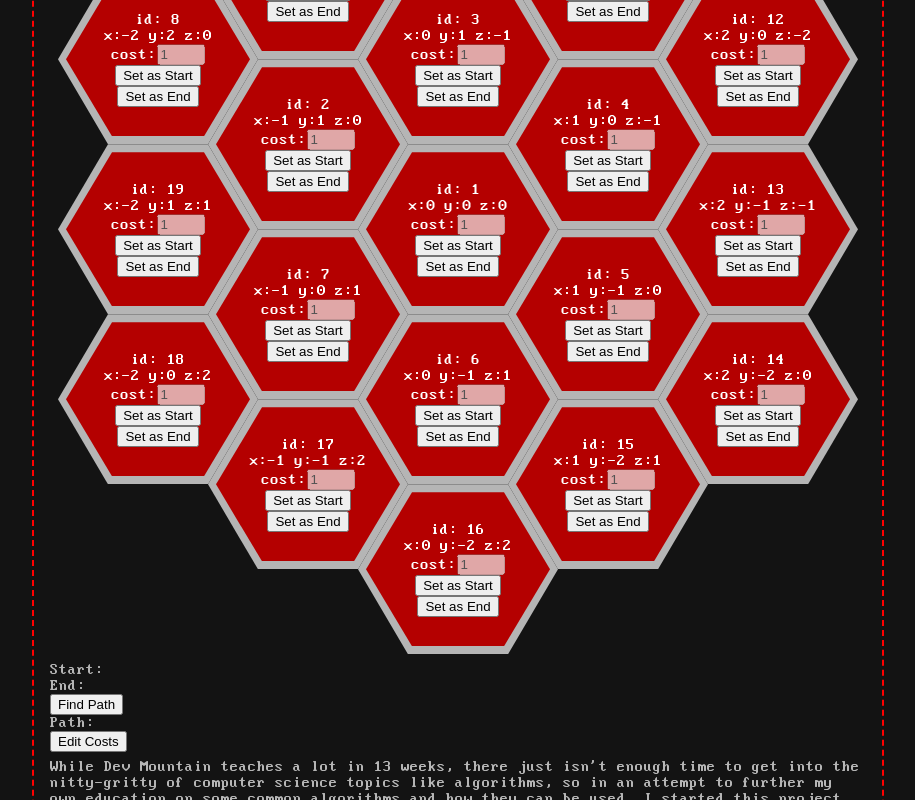
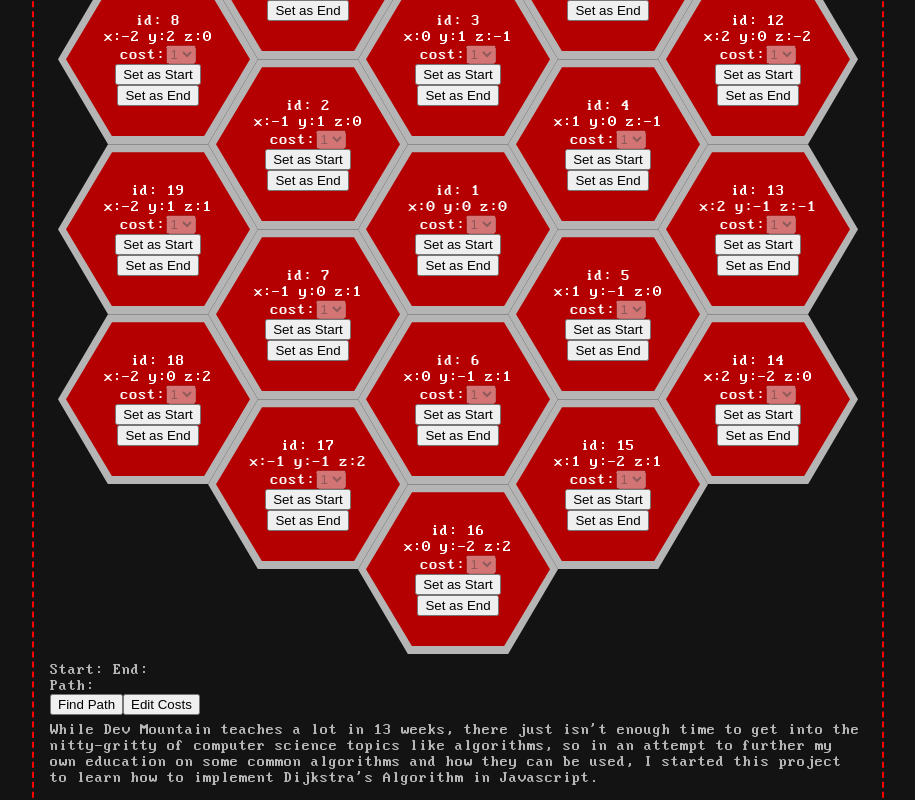
Before and after one commit to Dilron/portfolio, a React (Create React App) app: page / in a window 1280 px wide. Shown: the part 2060-2860 px from the top of the page, without its empty margins (268-1183 px from the left). Built offline with nearby package versions, Linux system fonts and the light colour scheme.

Commit message:
finished pathing functionality and some quality of life fixes

```diff
--- a/src/Components/Dijkstra.jsx
+++ b/src/Components/Dijkstra.jsx
@@ -6,8 +6,8 @@ class Dijkstra extends Component {
     super(props)
     this.state = {
       graph: [],
-      hexPathStart: { id: '' },
-      hexPathEnd: { id: '' },
+      hexPathStart: null,
+      hexPathEnd: null,
       hexStartToggle: true,
       path: [],
       costEdit: true
@@ -15,16 +15,15 @@ class Dijkstra extends Component {
   }
 
   componentDidMount() {
-    const setGraph = buildGraph(2)
-    this.setState({graph: setGraph })
+    this.setGrid()
   }
 
   //state manager functions
 
-  //deprecated function to set custome radius for hex grid
-  // setRad = (e) => {
-  //     this.setState({[e.target.name]: e.target.value})
-  // }
+  setGrid = () => {
+    const setGraph = buildGraph(2)
+    this.setState({graph: setGraph })
+  }
 
   handleSetStart = (hex) => {
     this.setState({hexPathStart: {...hex}})
@@ -44,56 +43,42 @@ class Dijkstra extends Component {
     this.setState({ costEdit: !this.state.costEdit })
   }
 
-  findPath = (graph, start, end) => {
-    //initialize arrays for data sorting/storage and the found value
-    let found = false
-    let processing = [start]
-    let checked = []
-    var hexPath = []
+  //seems to be a problem with object copies retaining old values, might need lodash for this shit
+  findAgain = () => {
+    const {graph, hexPathStart, hexPathEnd} = this.state;
+    let procGraph = [...graph];
+    let start = procGraph.find(ele => ele.id === hexPathStart.id);
+    let end = procGraph.find(ele => ele.id === hexPathEnd.id);
+    start.accCost = 0;
+    let processing = [start];
+    console.log('log from pathing start: ', graph, hexPathStart, hexPathEnd, procGraph, start, end);
     do {
-      let hex = processing.shift()
-      if (hex.x === end.x && hex.y === end.y && hex.z === end.z) {
-        checked.push(hex)
-        found = true
-      } else {
-        //check if hex neighbors have already been sorted then add them to the queue with hex as their origin
-        hex.neighbors.forEach((ele) => {
-          if (
-            !checked.find((check) => {
-              return ele.x === check.x && ele.y === check.y && ele.z === check.z
-            })
-            &&
-            !processing.find((proc) => {
-              return ele.x === proc.x && ele.y === proc.y && ele.z === proc.z
-            })
-            &&
-            graph.find((gf) => {
-              return ele.x === gf.x && ele.y === gf.y && ele.z === gf.z
-            })) {
-            let addHex = {
-              ...graph.find((g) => {
-                return ele.x === g.x && ele.y === g.y && ele.z === g.z
-              })
-            }
-            addHex.breadCrumb = hex.id
-            processing.push(addHex)
-            checked.push(hex)
+      let hex = processing.shift();
+      hex.neighbors.forEach(ele => {
+        let neighbor = procGraph.find(pg => pg.x === ele.x && pg.y === ele.y && pg.z === ele.z);
+        if (neighbor)
+        {
+          if (hex.accCost + neighbor.cost < neighbor.accCost){
+            neighbor.accCost = hex.accCost + neighbor.cost
+            neighbor.breadCrumb = hex.id
+            processing.push(neighbor)
           }
-        })
-      }
-    } while (found === false);
-    hexPath.push(checked[checked.length - 1])
-    do {
-      hexPath.push(checked.find((ele) => {
-        return ele.id === hexPath[hexPath.length - 1].breadCrumb
-      }))
-    } while (hexPath[hexPath.length - 1].breadCrumb);
-    console.log(hexPath)
-    this.setState({ path: [...hexPath] })
+        }
+      })
+    } while(processing.length > 0)
+    let foundPath = [end];
+    do{
+      foundPath.push(procGraph.find(ele => ele.id === foundPath[foundPath.length - 1].breadCrumb))
+    } while(foundPath[foundPath.length - 1].breadCrumb)
+    procGraph.forEach(ele => {
+      ele.breadCrumb = null;
+      ele.accCost = 9999;
+    })
+    this.setState({path: [...foundPath], graph: procGraph})
   }
 
   render() {
-    const { graph, hexPathStart, hexPathEnd, path } = this.state
+    const { graph, hexPathStart, hexPathEnd, path, costEdit } = this.state
     return (
       <div className='app-container'>
         <section className='grid-container'>
@@ -107,14 +92,16 @@ class Dijkstra extends Component {
                         <p>id: {hex.id}</p>
                         <p>x:{hex.x} y:{hex.y} z:{hex.z}</p>
                         <p>cost:
-                            <input type='number'
-                            value={hex.cost}
-                            min={1} max={5}
-                            disabled={this.state.costEdit}
-                            onChange={(e) => this.handleHexCostEdit(hex.id, e.target.value)} />
+                          <select disabled={this.state.costEdit} onChange={(e) => this.handleHexCostEdit(hex.id, e.target.value)} >
+                            <option value={1} >1</option>
+                            <option value={2} >2</option>
+                            <option value={3} >3</option>
+                            <option value={4} >4</option>
+                            <option value={5} >5</option>
+                          </select>
                         </p>
-                        <button disabled={hexPathStart.id === hex.id} onClick={() => this.handleSetStart(hex)} >Set as Start</button>
-                        <button disabled={hexPathEnd.id === hex.id} onClick={() => this.handleSetEnd(hex)} >Set as End</button>
+                        <button disabled={hexPathStart ? hexPathStart.id === hex.id : false} onClick={() => this.handleSetStart(hex)} >Set as Start</button>
+                        <button disabled={hexPathEnd ? hexPathEnd.id === hex.id : false} onClick={() => this.handleSetEnd(hex)} >Set as End</button>
                       </div>
                     </div>
                   )
@@ -124,14 +111,13 @@ class Dijkstra extends Component {
           })}
         </section>
         <section>
-          Start: {hexPathStart.id}  <br /> End: {hexPathEnd.id}<br />
-          <button onClick={() => this.findPath(graph, hexPathStart, hexPathEnd)} >Find Path </button>
-          <div>
-            Path: {path.reduce((acc, ele) => {
-              return `${ele.id}, ` + acc
-            }, '')}
-          </div>
+          Start: {hexPathStart ? hexPathStart.id : '  '}  End: {hexPathEnd ? hexPathEnd.id : '  '}<br />
+          Path: {path.reduce((acc, ele) => {
+            return `${ele.id}, ` + acc
+          }, '')} <br/>
+          <button disabled={!costEdit} onClick={() => this.findAgain()} >Find Path </button>
           <button onClick={this.handleToggleEdit} >Edit Costs</button>
+          {/* <button onClick={this.setGrid} >Reset Grid</button> */}
         </section>
       </div>
     )
--- a/src/Components/utilities.js
+++ b/src/Components/utilities.js
@@ -43,6 +43,8 @@ export function buildGraph(radius) {
             ...hex,
             id: ++idPrimer,
             cost: 1,
+            accCost: 99999,
+            breadCrumb: null,
             neighbors: [{ ...deltaX(hex, true) },
             { ...deltaX(hex, false) },
             { ...deltaY(hex, true) },
```
